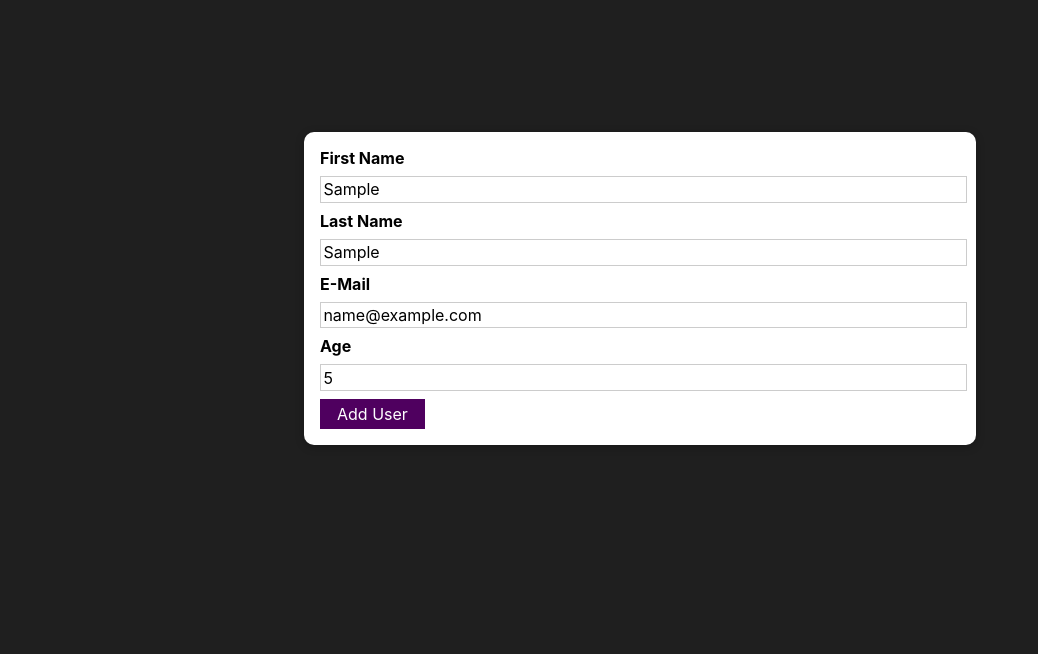
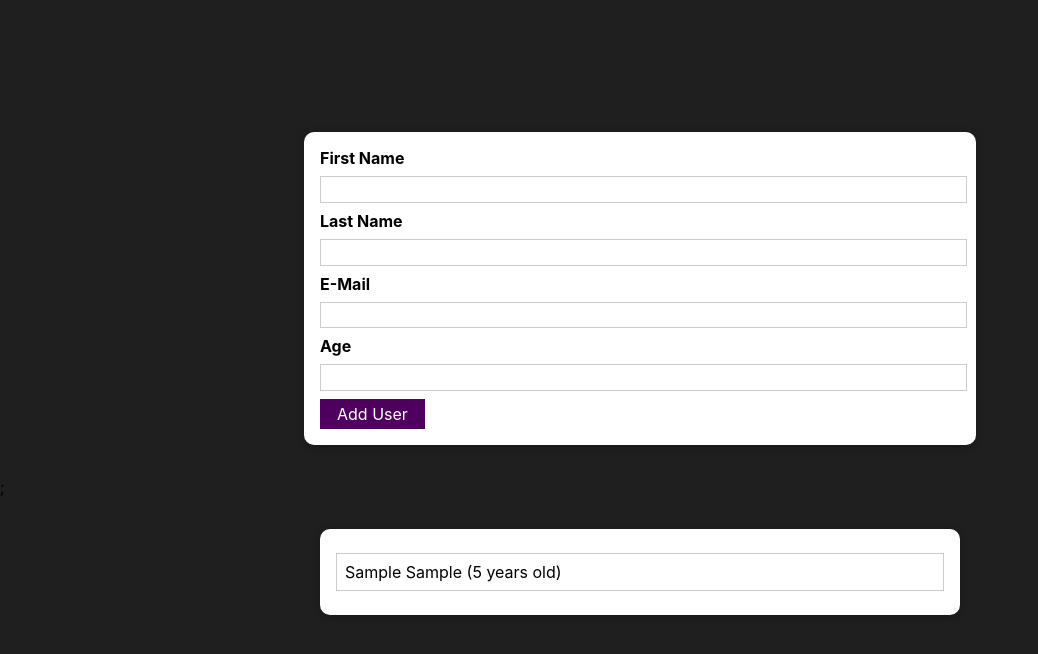
Before and after one commit to MustafaGuer/react-contacts-app, a React (Create React App) app: page / in a window 1280 px wide. Both pictures are taken after typing "Sample", "Sample", "name@example.com", "5" into the empty fields and a click on the button "Add User". Shown: the top 654 px of the page, without its empty margins (0-1038 px from the left). Built offline with nearby package versions, Linux system fonts and the light colour scheme; the HTML template or start-up script is replaced by a standard one.

Commit message:
add: contact list and localstorage

```diff
--- a/src/App.jsx
+++ b/src/App.jsx
@@ -1,8 +1,26 @@
+import React, { useState } from "react";
 import "./App.module.css";
-import AddUser from "./components/AddUser/AddUser";
+import AddContact from "./components/AddContact/AddContact";
+import ContactsList from "./components/ContactsList/ContactsList";
 
 function App() {
-  return <AddUser />;
+  const dataFromStorage = JSON.parse(localStorage.getItem("users"));
+  const [contactsList, setContactsList] = useState(dataFromStorage || []);
+
+  const addContactHandler = (contact) => {
+    setContactsList((prevContactsList) => {
+      return [...prevContactsList, contact];
+    });
+  };
+
+  localStorage.setItem("users", JSON.stringify(contactsList));
+
+  return (
+    <div>
+      <AddContact onAddContact={addContactHandler} />;
+      <ContactsList contacts={contactsList} />;
+    </div>
+  );
 }
 
 export default App;
--- a/src/components/AddUser/AddUser.jsx
+++ b/src/components/AddContact/AddContact.jsx
@@ -3,9 +3,9 @@ import React, { useState } from "react";
 import Card from "../../UI/Card/Card";
 import Button from "../../UI/Button/Button";
 
-import styles from "./AddUser.module.css";
+import styles from "./AddContact.module.css";
 
-const AddUser = () => {
+const AddUser = (props) => {
   const [firstName, setFirstName] = useState("");
   const [lastName, setLastName] = useState("");
   const [email, setEmail] = useState("");
@@ -13,15 +13,32 @@ const AddUser = () => {
 
   const addContactHandler = (event) => {
     event.preventDefault();
+    if (
+      firstName.trim().length === 0 ||
+      lastName.trim().length === 0 ||
+      email.trim().length === 0 ||
+      age.trim().length === 0
+    ) {
+      return;
+    }
+    if (+age < 1) {
+      return;
+    }
     const contact = {
-      id: null,
-      first_name: firstName,
-      last_name: lastName,
+      id: Math.random().toString(),
+      firstName: firstName,
+      lastName: lastName,
       email: email,
       age: age,
     };
 
     console.log(contact);
+    props.onAddContact(contact);
+
+    setFirstName("");
+    setLastName("");
+    setEmail("");
+    setAge("");
   };
 
   const firstNameChangeHandler = (event) => {
@@ -72,7 +89,7 @@ const AddUser = () => {
           Age
         </label>
         <input value={age} onChange={ageChangeHandler} id="age" type="number" />
-        <Button type='submit'>Add User</Button>
+        <Button type="submit">Add User</Button>
       </form>
     </Card>
   );
--- /dev/null
+++ b/src/components/ContactsList/ContactsList.jsx
@@ -0,0 +1,21 @@
+import React from "react";
+
+import Card from "../../UI/Card/Card";
+
+import styles from "./ContactsList.module.css";
+
+const UsersList = (props) => {
+  return (
+    <Card className={styles.contacts}>
+      <ul>
+        {props.contacts.map((contact) => (
+          <li key={contact.id}>
+            {contact.firstName} {contact.lastName} ({contact.age} years old)
+          </li>
+        ))}
+      </ul>
+    </Card>
+  );
+};
+
+export default UsersList;
--- /dev/null
+++ b/src/components/ContactsList/ContactsList.module.css
@@ -0,0 +1,16 @@
+.contacts {
+  margin: 2rem auto;
+  width: 90%;
+  max-width: 40rem;
+}
+
+.contacts ul {
+  list-style: none;
+  padding: 1rem;
+}
+
+.contacts li {
+  border: 1px solid #ccc;
+  margin: 0.5rem 0;
+  padding: 0.5rem;
+}
```
Also changed, not shown: src/components/AddContact/AddContact.module.css (renamed from src/components/AddUser/AddUser.module.css).
